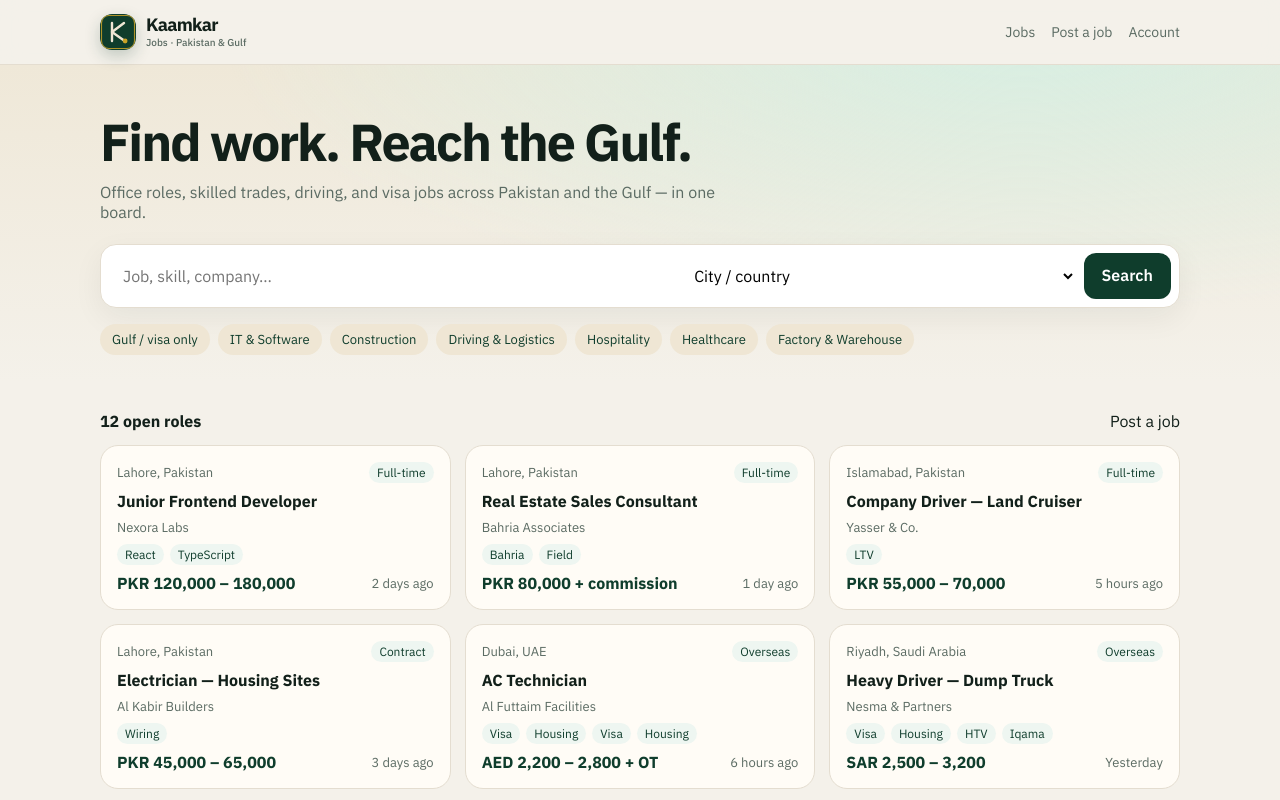
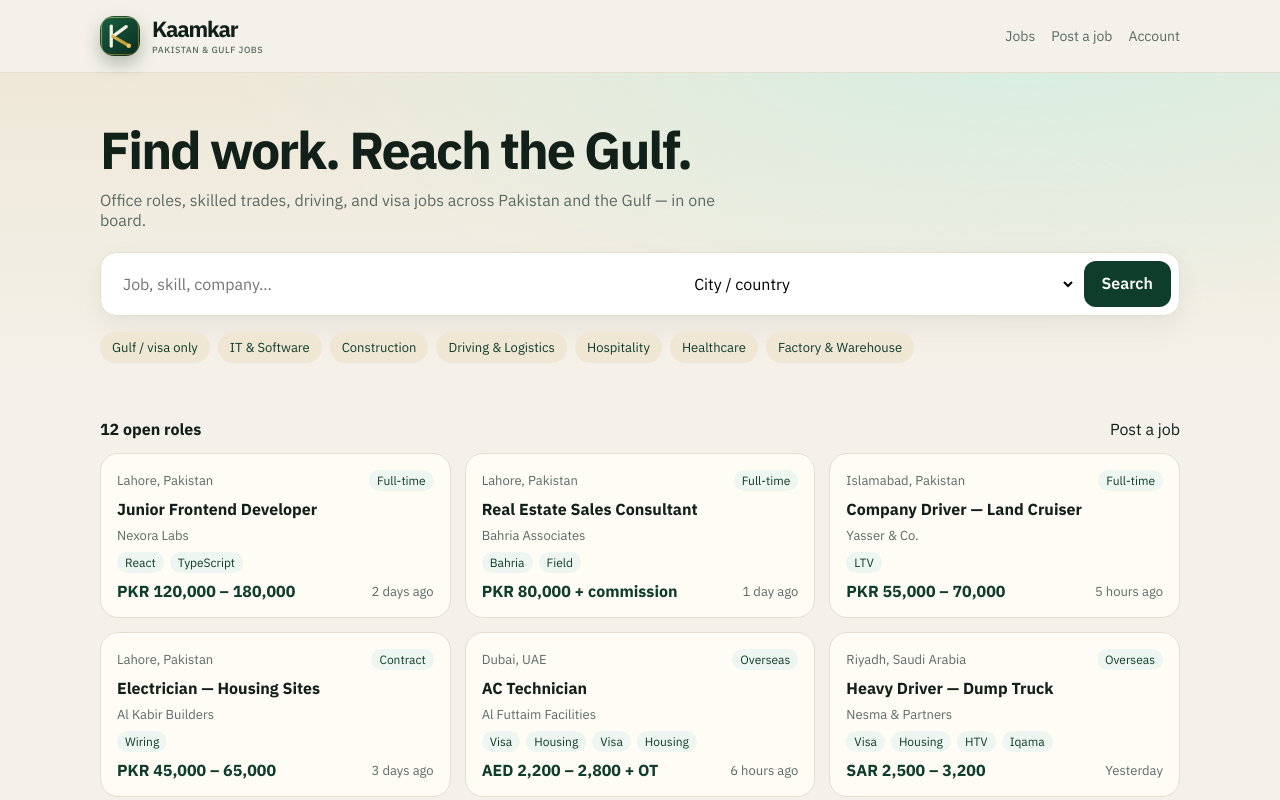
Before and after one commit to yasserweho/kaamkar, a Next.js app: page / in a window 1280 px wide. Shown: the top 800 px of the page. Built offline with nearby package versions, Linux system fonts and the light colour scheme.

Commit message:
Replace header logo with a sharper English wordmark

```diff
--- a/app/globals.css
+++ b/app/globals.css
@@ -26,11 +26,32 @@
   backdrop-filter: blur(12px);
   border-bottom: 1px solid var(--line);
 }
-.nav { display: flex; align-items: center; gap: 16px; height: 64px; }
-.brand { display: flex; align-items: center; gap: 10px; }
-.logo-mark { display: block; flex-shrink: 0; border-radius: 12px; box-shadow: 0 6px 16px rgba(15,61,44,.22); }
-.wordmark { display: flex; flex-direction: column; line-height: 1.05; font-weight: 700; letter-spacing: -0.04em; font-size: 18px; }
-.wordmark small { font-weight: 500; letter-spacing: 0; font-size: 10px; color: var(--muted); margin-top: 3px; }
+.nav { display: flex; align-items: center; gap: 16px; height: 72px; }
+.brand { display: flex; align-items: center; gap: 12px; }
+.logo-mark {
+  display: block;
+  flex-shrink: 0;
+  border-radius: 14px;
+  box-shadow: 0 8px 18px rgba(11, 46, 34, 0.28);
+}
+.wordmark {
+  display: flex;
+  flex-direction: column;
+  line-height: 1;
+}
+.wordmark-name {
+  font-weight: 700;
+  letter-spacing: -0.055em;
+  font-size: 22px;
+}
+.wordmark small {
+  font-weight: 500;
+  letter-spacing: 0.06em;
+  text-transform: uppercase;
+  font-size: 9px;
+  color: var(--muted);
+  margin-top: 5px;
+}
 @media (max-width: 800px) {
   .wordmark small { display: none; }
 }
--- a/components/Logo.tsx
+++ b/components/Logo.tsx
@@ -1,24 +1,44 @@
-export function LogoMark({ size = 36 }: { size?: number }) {
+export function LogoMark({ size = 40 }: { size?: number }) {
   return (
     <svg
       className="logo-mark"
       width={size}
       height={size}
-      viewBox="0 0 48 48"
+      viewBox="0 0 64 64"
       fill="none"
       aria-hidden="true"
     >
-      <rect width="48" height="48" rx="12" fill="#0F3D2C" />
-      <rect x="2" y="2" width="44" height="44" rx="10" stroke="#C9A227" strokeWidth="1.5" opacity="0.85" />
-      <path d="M16 12v24" stroke="#EFE6D4" strokeWidth="3.2" strokeLinecap="round" />
+      <defs>
+        <linearGradient id="kk-bg" x1="8" y1="4" x2="58" y2="62" gradientUnits="userSpaceOnUse">
+          <stop stopColor="#165C3F" />
+          <stop offset="1" stopColor="#0B2E22" />
+        </linearGradient>
+        <linearGradient id="kk-gold" x1="18" y1="12" x2="54" y2="52" gradientUnits="userSpaceOnUse">
+          <stop stopColor="#E8C86A" />
+          <stop offset="1" stopColor="#B8891C" />
+        </linearGradient>
+      </defs>
+      <rect width="64" height="64" rx="16" fill="url(#kk-bg)" />
+      <rect x="2.5" y="2.5" width="59" height="59" rx="14" stroke="url(#kk-gold)" strokeWidth="1.4" opacity="0.7" />
       <path
-        d="M16 24L32 12M16 24L33 36"
-        stroke="#EFE6D4"
-        strokeWidth="3.2"
+        d="M18 16v32"
+        stroke="#F6F1E4"
+        strokeWidth="5.2"
         strokeLinecap="round"
-        strokeLinejoin="round"
       />
-      <circle cx="33.5" cy="36" r="3.2" fill="#C9A227" />
+      <path
+        d="M20.5 32.5L42 17"
+        stroke="#F6F1E4"
+        strokeWidth="5.2"
+        strokeLinecap="round"
+      />
+      <path
+        d="M20.5 32.5L46 47.5"
+        stroke="url(#kk-gold)"
+        strokeWidth="5.2"
+        strokeLinecap="round"
+      />
+      <circle cx="46" cy="47.5" r="3.6" fill="#E8C86A" />
     </svg>
   );
 }
@@ -28,8 +48,8 @@
     <span className="brand">
       <LogoMark />
       <span className="wordmark">
-        Kaamkar
-        <small>Jobs · Pakistan & Gulf</small>
+        <span className="wordmark-name">Kaamkar</span>
+        <small>Pakistan &amp; Gulf jobs</small>
       </span>
     </span>
   );
```
Also changed, not shown: app/icon.tsx (added, +14 -0 lines).
